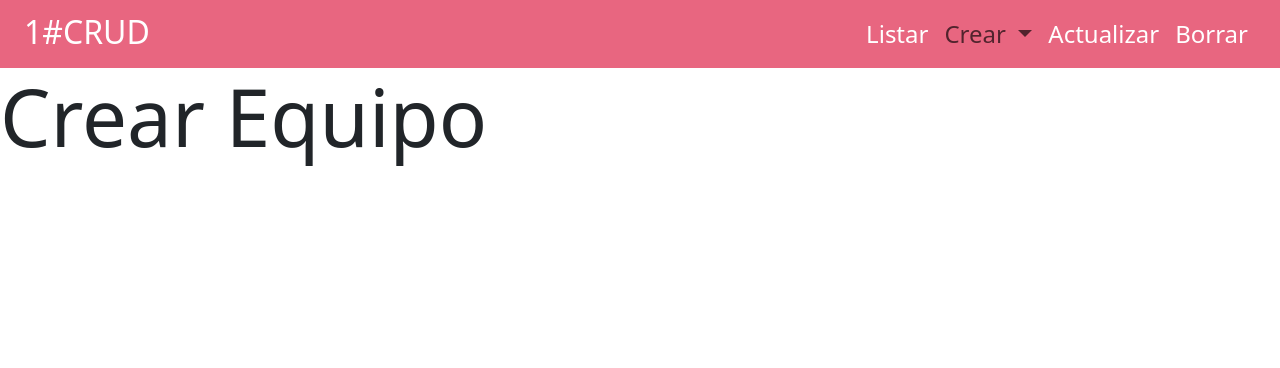
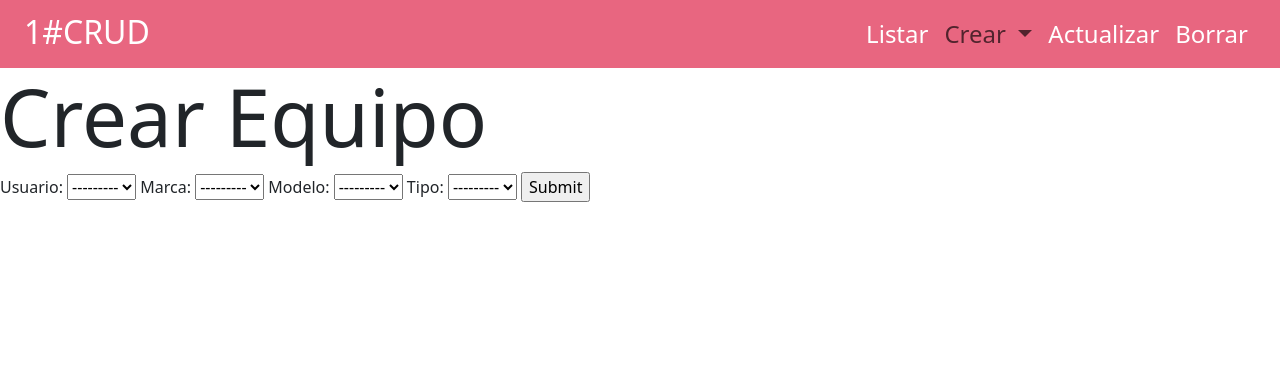
Before and after one commit to nio9827/CRUD1, a Django app: page /c_equipo in a window 1280 px wide. Shown: the top 368 px of the page. Run offline with Django 4.2, Linux system fonts and the light colour scheme; data that the repository does not hold is empty.

Commit message:
commit 14/05/2024

```diff
--- a/CRUD1app/forms.py
+++ b/CRUD1app/forms.py
@@ -1,5 +1,22 @@
 from django import forms
+from django.forms import ModelForm
+from .models import *
 
 
-class modelo(forms.Form):
-    Modelo = forms.CharField(label="Ingresar Modelos", max_length=100)
+
+class ModeloForm(ModelForm):
+    class Meta:
+        model = Modelo_E
+        fields = ['modelos', 'marca', 'tipos']
+
+
+class UsuarioForm(ModelForm):
+    class Meta:
+        model = Usuario
+        fields = ["nombre","apellido", "correo","tipos"]
+
+
+class EquipoForm(ModelForm):
+    class Meta:
+        model = Equipos
+        fields = ["usuario","marca","modelo","tipo"]
--- a/CRUD1app/models.py
+++ b/CRUD1app/models.py
@@ -24,19 +24,19 @@ class Modelo_E(models.Model):
     modelos = models.CharField(max_length=50)
     fecha_creacion = models.DateField(auto_now_add=True)
     marca = models.ForeignKey(Marca_E, on_delete=models.CASCADE)
-    tipos = models.ForeignKey(Tipo_E, on_delete=models.CASCADE,unique=True, null=True)
+    tipos = models.ForeignKey(Tipo_E, on_delete=models.CASCADE, null=True)
     def __str__(self):
-        return f"{self.modelos}{self.fecha_creacion}{self.marca}"
+        return f"{self.modelos}"
 
 class Usuario(models.Model):
     nombre = models.CharField(max_length=50)
     apellido = models.CharField(max_length=50)
     correo = models.EmailField()
-    tipos = models.ForeignKey(Tipo_E, on_delete=models.CASCADE,unique=True, null=True)
+    tipos = models.ForeignKey(Tipo_E, on_delete=models.CASCADE, null=True)
     fecha_creacion = models.DateField(auto_now_add=True)
 
     def __str__(self):
-        return f"{self.nombre}{self.apellido}{self.correo}{self.fecha_creacion}"
+        return f"{self.nombre} {self.apellido}"
 
 class Equipos(models.Model):
     marca = models.ForeignKey(Marca_E, on_delete=models.CASCADE)
@@ -46,4 +46,4 @@ class Equipos(models.Model):
     fecha_creacion = models.DateField(auto_now_add=True)
 
     def __str__(self):
-        return f"{self.marca}{self.modelo}{self.usuario}{self.tipo}{self.fecha_creacion}"
+        return f"{self.usuario}"
--- a/CRUD1app/templates/crear/c_equipo.html
+++ b/CRUD1app/templates/crear/c_equipo.html
@@ -6,4 +6,11 @@
 {% block content %}
 <h1 class="display-1">Crear Equipo</h1>
 
+<form action="" method="post">
+    {% csrf_token %}
+    {{ form }}
+    <input type="submit" value="Submit">
+</form>
+
+
 {% endblock content %}
--- a/CRUD1app/templates/crear/c_modelo.html
+++ b/CRUD1app/templates/crear/c_modelo.html
@@ -6,7 +6,7 @@
 {% block content %}
 <h1 class="display-1">Crear modelo</h1>
 
-<form action="listar" method="post">
+<form action="" method="post">
     {% csrf_token %}
     {{ form }}
     <input type="submit" value="Submit">
--- a/CRUD1app/templates/crear/c_usuario.html
+++ b/CRUD1app/templates/crear/c_usuario.html
@@ -6,4 +6,10 @@
 {% block content %}
 <h1 class="display-1">Crear Usuario</h1>
 
+<form action="" method="post">
+    {% csrf_token %}
+    {{ form }}
+    <input type="submit" value="Submit">
+</form>
+
 {% endblock content %}
--- a/CRUD1app/views.py
+++ b/CRUD1app/views.py
@@ -1,4 +1,4 @@
-from django.shortcuts import render
+from django.shortcuts import render,redirect
 from django.http import HttpResponseRedirect
 from .forms import *
 
@@ -13,32 +13,57 @@ def home(request):
 
 def listar(request):
 
+
+
     return render(request, 'lista.html')
 
 
 
 def c_modelo (request):
-    # if this is a POST request we need to process the form data
-    if request.method == "POST":
-        # create a form instance and populate it with data from the request:
-        form = modelo(request.POST)
-        # check whether it's valid:
+
+    if request.method == 'POST':
+        # Si el formulario ha sido enviado, procesar los datos
+        form = ModeloForm(request.POST)
         if form.is_valid():
-            # process the data in form.cleaned_data as required
-            # ...
-            # redirect to a new URL:
-            return HttpResponseRedirect("lista.html")
+            instance = form.save()  # Obtener la instancia del modelo guardado
+            print("Datos guardados exitosamente:", instance)
+            # Redirigir a alguna página de éxito
+            return redirect('c_modelo')  # Ajusta esto según la URL de tu página de éxito
+        else:
+            print("Formulario inválido:", form.errors)
+    else:
+        # Si la solicitud no es un POST, mostrar el formulario en blanco
+        form = ModeloForm()
 
-    # if a GET (or any other method) we'll create a blank form
-    else:
-        form = modelo()
-
-    return render (request, "crear/c_modelo.html", {"form": form})
+    return render(request, 'crear/c_modelo.html', {'form': form})
 
 
 def c_usuario(request):
-    return render (request,'crear/c_usuario.html')
+
+    if request.method == 'POST':
+        form = UsuarioForm(request.POST)
+        if form.is_valid():
+            instance = form.save()
+            print("Datos guardados exitosamente:", instance)
+            return redirect('c_usuario')
+        else:
+            print ("Formulario inválido:", form.errors)
+    else:
+        form = UsuarioForm()
+
+    return render (request,'crear/c_usuario.html',{'form':form})
 
 
 def c_equipo(request):
-    return render (request,'crear/c_equipo.html')
+    form = EquipoForm()  # Inicializar el formulario fuera de la lógica condicional
+
+    if request.method == 'POST':
+        form = EquipoForm(request.POST)
+        if form.is_valid():
+            instance = form.save()
+            print("Datos guardados exitosamente:", instance)
+            return redirect('c_equipo')
+        else:
+            print ("Formulario Invalido:", form.errors)
+
+    return render (request,'crear/c_equipo.html', {'form':form})
```
Also changed, not shown: CRUD1app/migrations/0004_alter_modelo_e_tipos_alter_usuario_tipos.py (added).
